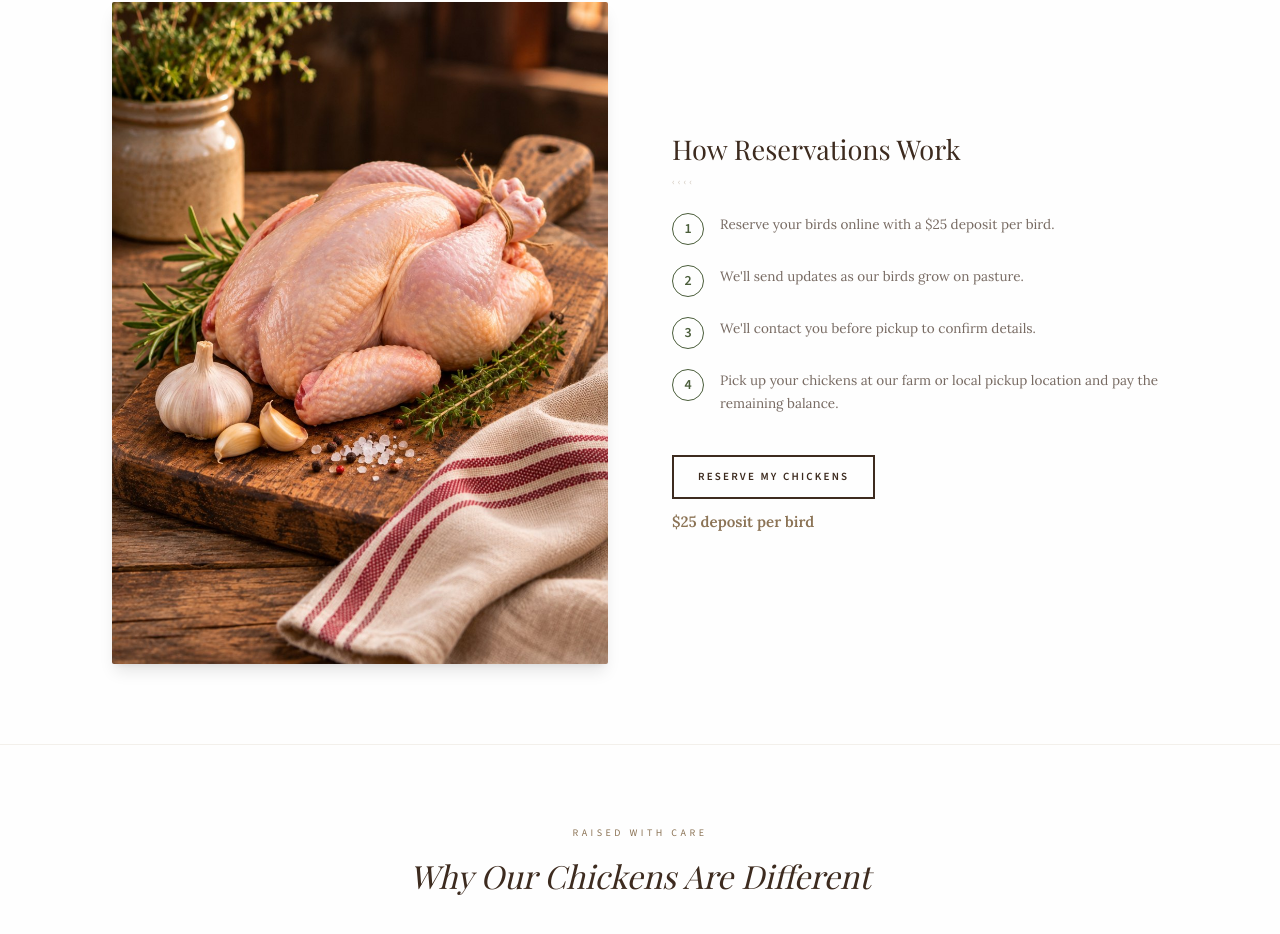
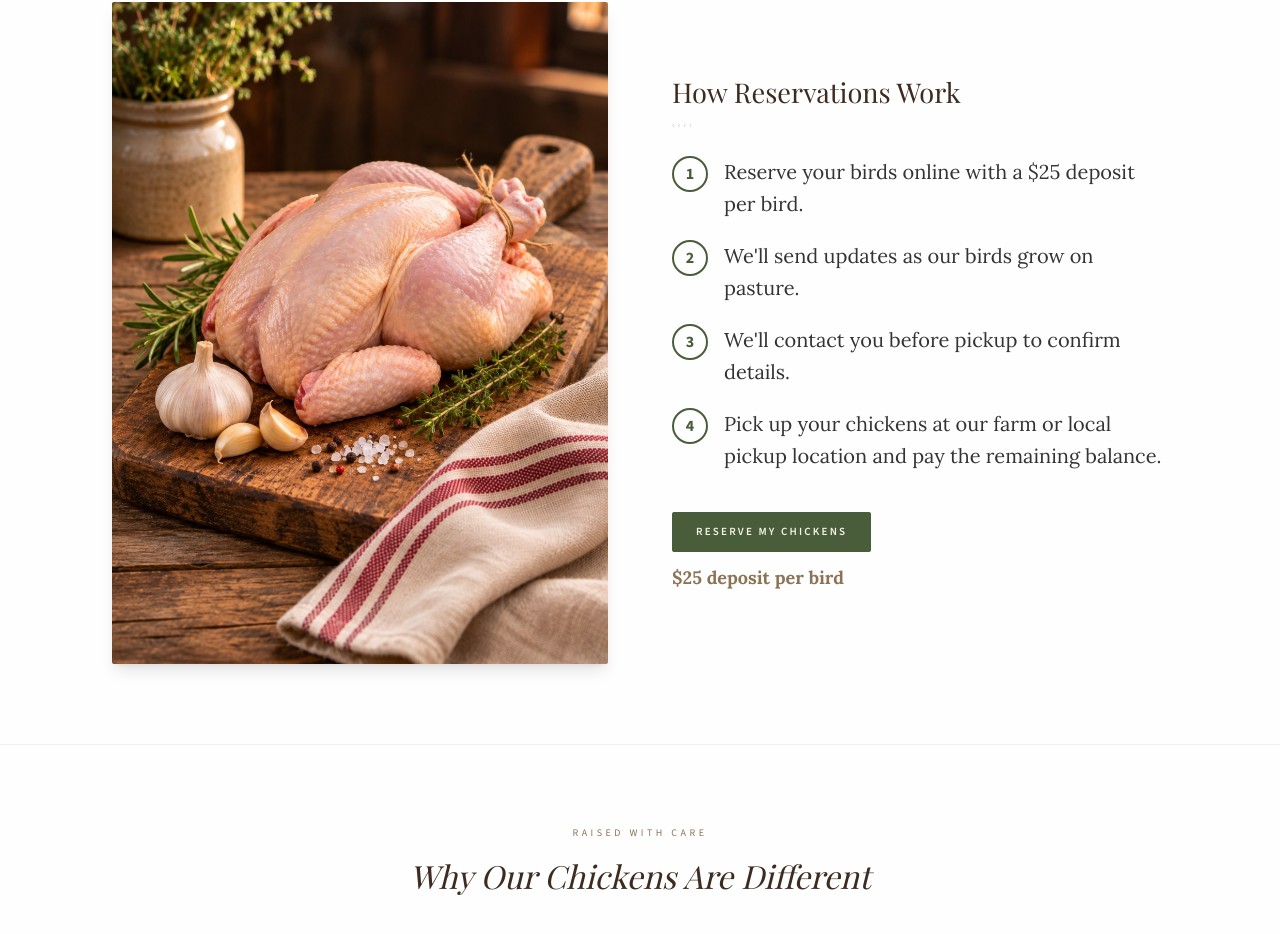
Before and after one commit to Sherryfarmshop/harvest-moon-website, a Next.js app: page / in a window 1280 px wide. Shown: the part 1048-1982 px from the top of the page. Built offline with nearby package versions, Linux system fonts and the light colour scheme; a web font is replaced by a local one.

Commit message:
Improve How Reservations readability - larger text, darker, solid green button

```diff
--- a/src/components/HowReservations.tsx
+++ b/src/components/HowReservations.tsx
@@ -26,35 +26,35 @@ export default function HowReservations() {
             </div>
             <div className="space-y-5">
               <div className="flex gap-4 items-start">
-                <div className="flex-shrink-0 w-8 h-8 rounded-full border border-[#4A5D3A] text-[#4A5D3A] flex items-center justify-center font-source font-semibold text-sm">1</div>
-                <p className="font-lora text-[13.5px] text-[#3D2B1F]/70 leading-[1.7]">
+                <div className="flex-shrink-0 w-9 h-9 rounded-full border-2 border-[#4A5D3A] text-[#4A5D3A] flex items-center justify-center font-source font-bold text-base">1</div>
+                <p className="font-lora text-[18px] md:text-[20px] text-[#333333] leading-[1.6]">
                   Reserve your birds online with a $25 deposit per bird.
                 </p>
               </div>
               <div className="flex gap-4 items-start">
-                <div className="flex-shrink-0 w-8 h-8 rounded-full border border-[#4A5D3A] text-[#4A5D3A] flex items-center justify-center font-source font-semibold text-sm">2</div>
-                <p className="font-lora text-[13.5px] text-[#3D2B1F]/70 leading-[1.7]">
+                <div className="flex-shrink-0 w-9 h-9 rounded-full border-2 border-[#4A5D3A] text-[#4A5D3A] flex items-center justify-center font-source font-bold text-base">2</div>
+                <p className="font-lora text-[18px] md:text-[20px] text-[#333333] leading-[1.6]">
                   We&apos;ll send updates as our birds grow on pasture.
                 </p>
               </div>
               <div className="flex gap-4 items-start">
-                <div className="flex-shrink-0 w-8 h-8 rounded-full border border-[#4A5D3A] text-[#4A5D3A] flex items-center justify-center font-source font-semibold text-sm">3</div>
-                <p className="font-lora text-[13.5px] text-[#3D2B1F]/70 leading-[1.7]">
+                <div className="flex-shrink-0 w-9 h-9 rounded-full border-2 border-[#4A5D3A] text-[#4A5D3A] flex items-center justify-center font-source font-bold text-base">3</div>
+                <p className="font-lora text-[18px] md:text-[20px] text-[#333333] leading-[1.6]">
                   We&apos;ll contact you before pickup to confirm details.
                 </p>
               </div>
               <div className="flex gap-4 items-start">
-                <div className="flex-shrink-0 w-8 h-8 rounded-full border border-[#4A5D3A] text-[#4A5D3A] flex items-center justify-center font-source font-semibold text-sm">4</div>
-                <p className="font-lora text-[13.5px] text-[#3D2B1F]/70 leading-[1.7]">
+                <div className="flex-shrink-0 w-9 h-9 rounded-full border-2 border-[#4A5D3A] text-[#4A5D3A] flex items-center justify-center font-source font-bold text-base">4</div>
+                <p className="font-lora text-[18px] md:text-[20px] text-[#333333] leading-[1.6]">
                   Pick up your chickens at our farm or local pickup location and pay the remaining balance.
                 </p>
               </div>
             </div>
             <div className="mt-10">
-              <a href="#reserve-form" className="inline-block border-2 border-[#3D2B1F] text-[#3D2B1F] px-6 py-3 font-source font-semibold text-[11px] uppercase tracking-[0.2em] hover:bg-[#3D2B1F] hover:text-white transition-colors">
+              <a href="#reserve-form" className="inline-block bg-[#4A5D3A] hover:bg-[#3E4F31] text-[#F5F0E8] px-6 py-3 font-source font-semibold text-[11px] uppercase tracking-[0.2em] transition-colors rounded-sm">
                 Reserve My Chickens
               </a>
-              <p className="font-lora text-[15px] font-semibold text-[#8B7355] mt-3">$25 deposit per bird</p>
+              <p className="font-lora text-[18px] font-bold text-[#8B7355] mt-3">$25 deposit per bird</p>
             </div>
           </div>
 
```
